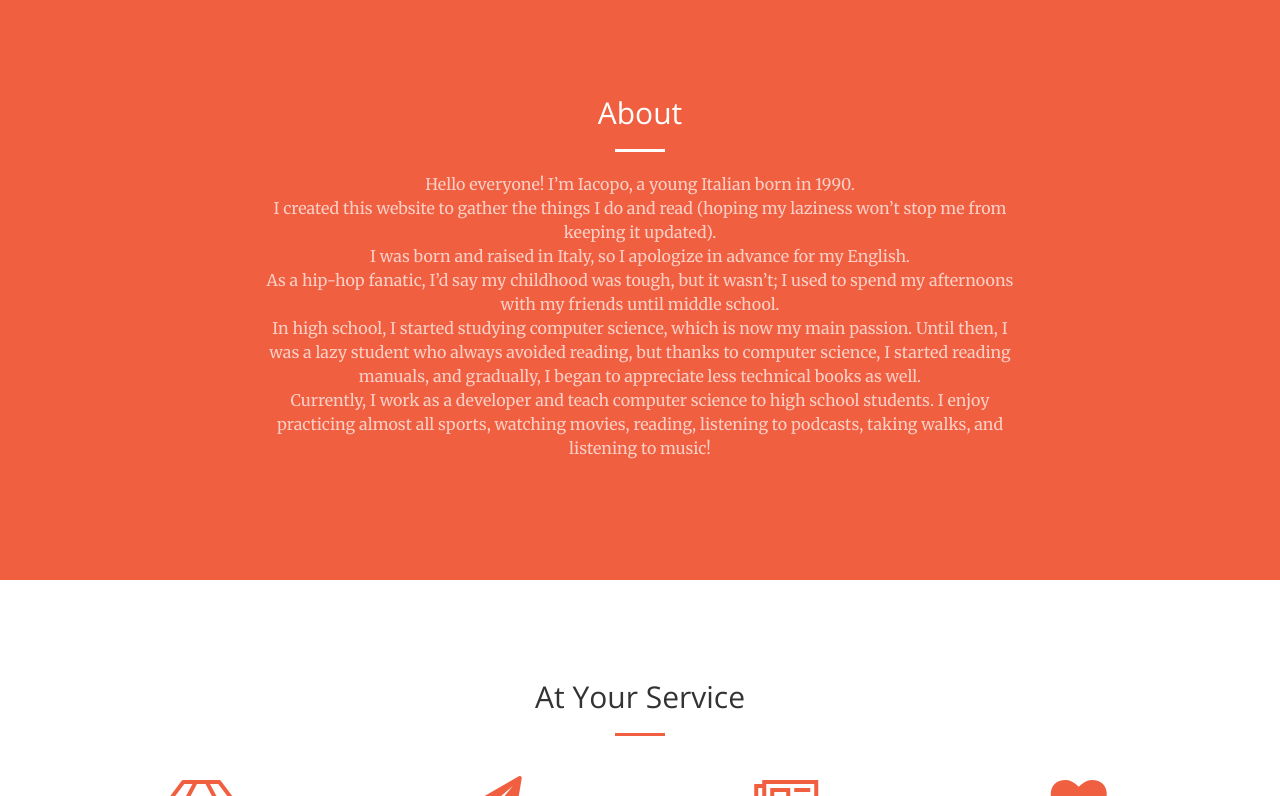
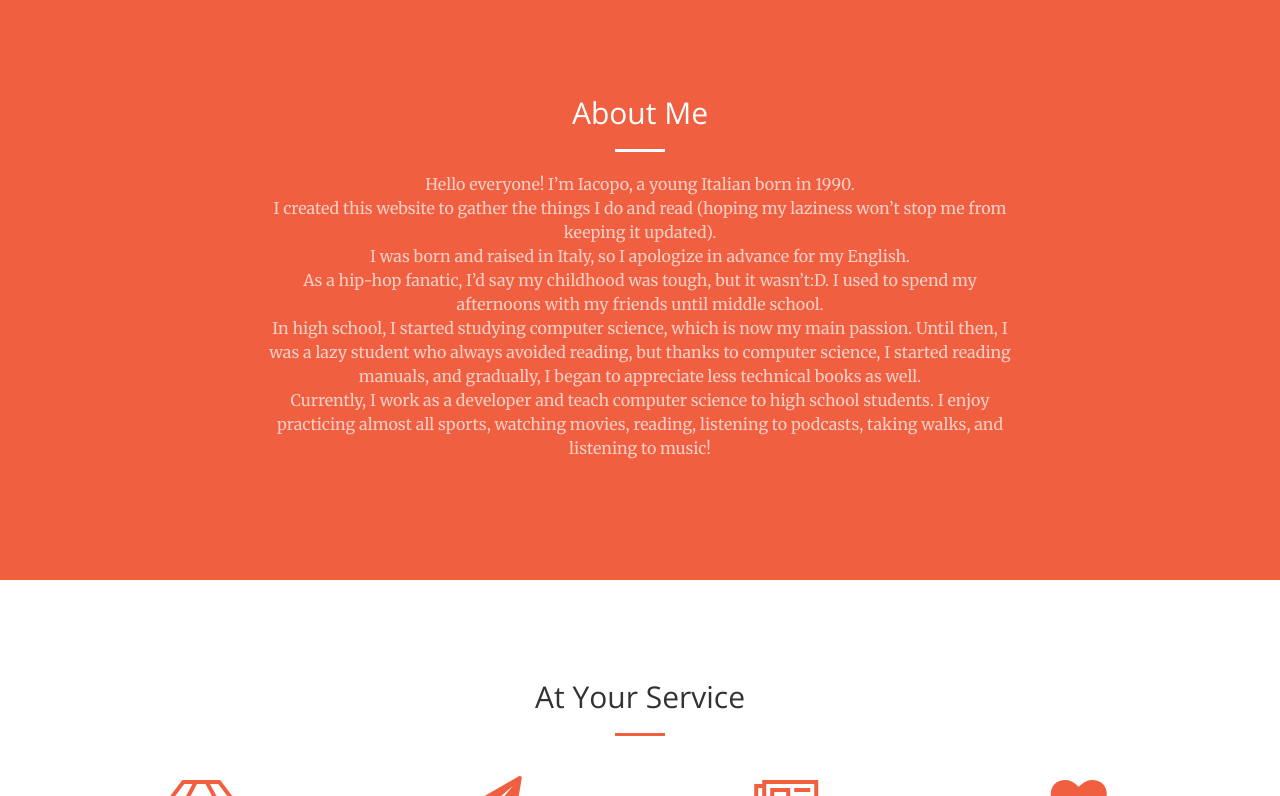
Before and after one commit to iacoposk8/iacoposk8.github.io, a Jekyll site: the page built from index.html, in a window 1280 px wide and 900 px high, cut to the strip 104-900 px from the top of the window. Built offline with Jekyll 4.4.1, drawn with Linux system fonts in a browser that asks for light colours.

Commit message:
Update about.html

```diff
--- a/_includes/about.html
+++ b/_includes/about.html
@@ -2,12 +2,12 @@
     <div class="container">
         <div class="row">
             <div class="col-lg-8 col-lg-offset-2 text-center">
-                <h2 class="section-heading">About</h2>
+                <h2 class="section-heading">About Me</h2>
                 <hr class="light">
                 <p class="text-faded">Hello everyone! I’m Iacopo, a young Italian born in 1990.<br />
 I created this website to gather the things I do and read (hoping my laziness won’t stop me from keeping it updated).<br />
 I was born and raised in Italy, so I apologize in advance for my English.<br />
-As a hip-hop fanatic, I’d say my childhood was tough, but it wasn’t; I used to spend my afternoons with my friends until middle school.<br />
+As a hip-hop fanatic, I’d say my childhood was tough, but it wasn’t:D. I used to spend my afternoons with my friends until middle school.<br />
 In high school, I started studying computer science, which is now my main passion. Until then, I was a lazy student who always avoided reading, but thanks to computer science, I started reading manuals, and gradually, I began to appreciate less technical books as well.<br />
 Currently, I work as a developer and teach computer science to high school students. I enjoy practicing almost all sports, watching movies, reading, listening to podcasts, taking walks, and listening to music!</p>
             </div>
```
